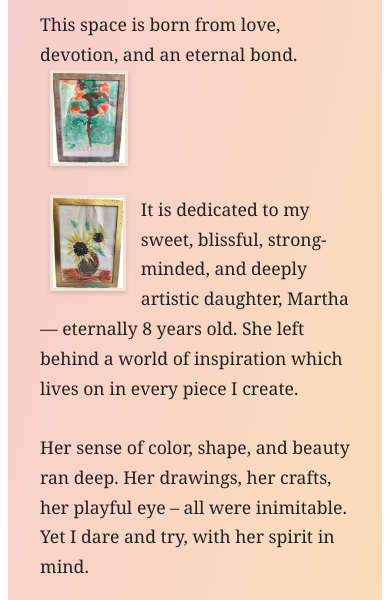
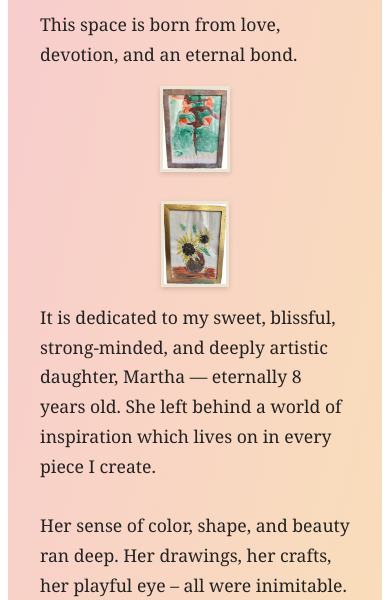
Before and after one commit to mananiko27/girl-with-a-balloon, a plain HTML site: page index.html in a window 390 px wide. Shown: the part 244-844 px from the top of the page. Drawn offline with Linux system fonts and the light colour scheme.

Commit message:
Add files via upload

```diff
--- a/index.html
+++ b/index.html
@@ -86,9 +86,10 @@
   }
 
   .inline-img {
-    height: 90px;
+    height: 80px;
+    max-width: 120px;
+    vertical-align: middle;
     margin-left: 10px;
-    vertical-align: middle;
     border: 3px solid #eee4d4;
     box-shadow: 0 2px 5px rgba(0,0,0,0.15);
   }
@@ -109,6 +110,7 @@
 
   .gallery-bottom img {
     height: 130px;
+    max-width: 150px;
     border: 3px solid #eee4d4;
     box-shadow: 0 2px 6px rgba(0,0,0,0.15);
   }
@@ -120,5 +122,11 @@
     .gallery-bottom img {
       height: 100px;
     }
+    .inline-img,
+    .inline-img.left {
+      float: none;
+      display: block;
+      margin: 1rem auto;
+    }
   }
 </style>
```
